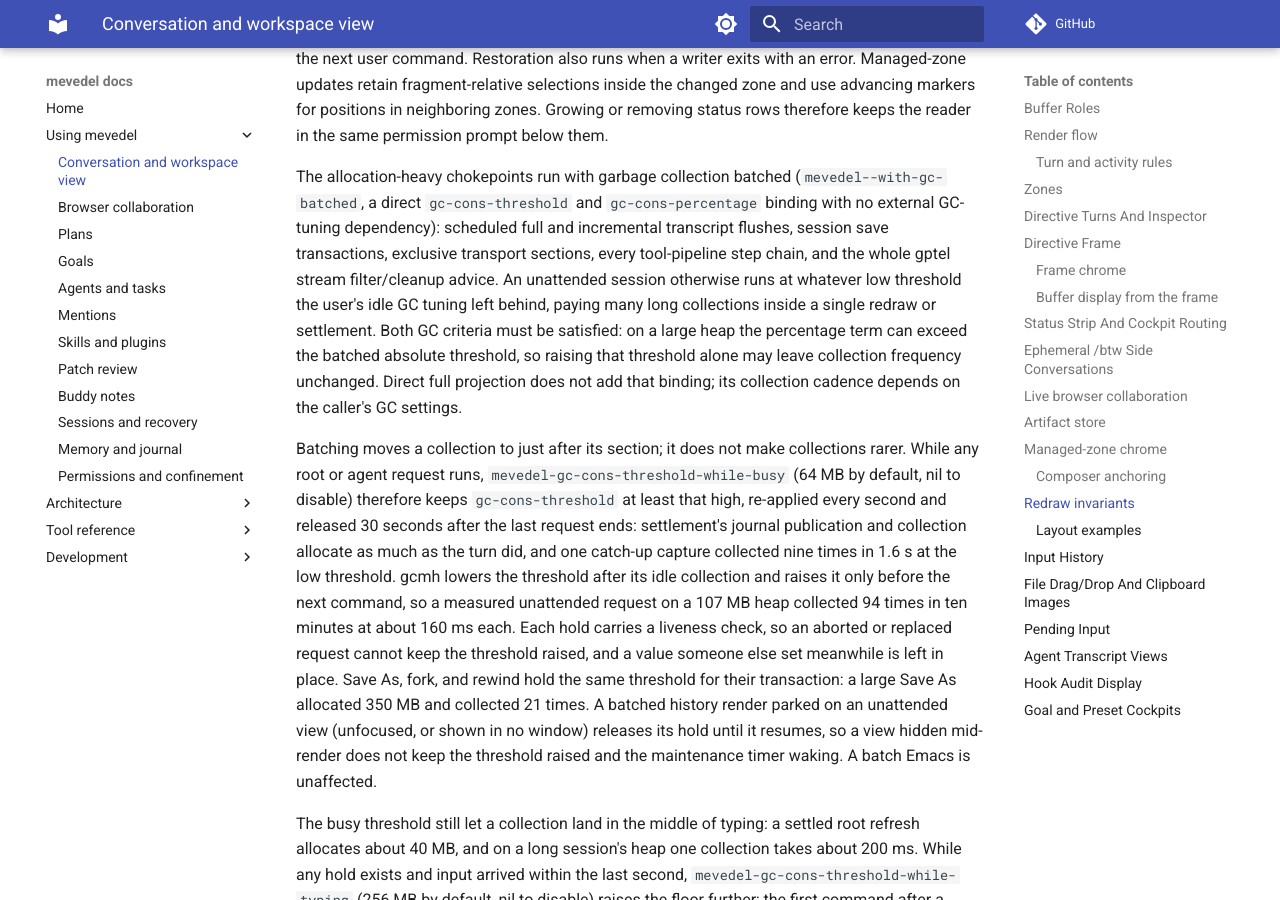
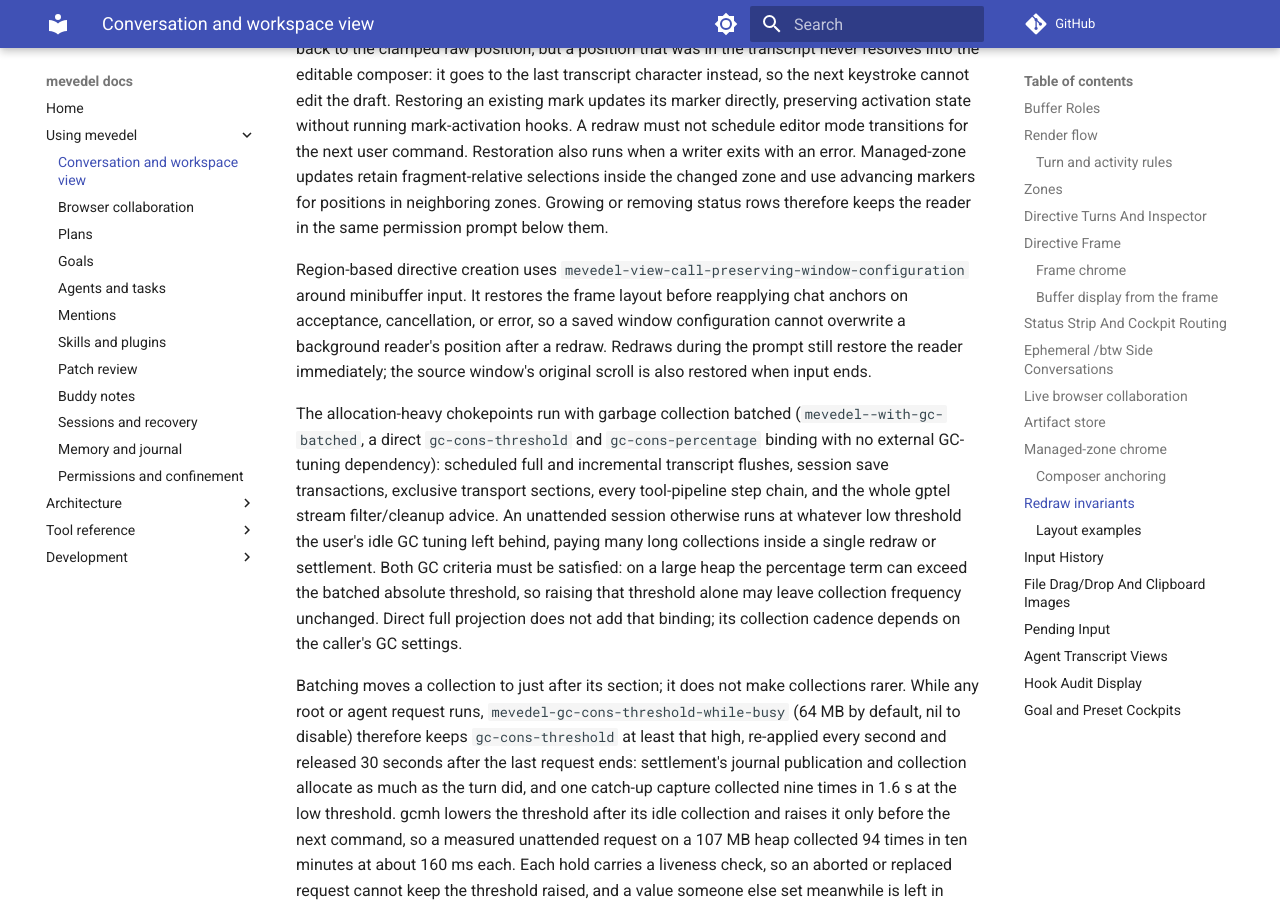
Before and after one commit to FrauH0lle/mevedel, an MkDocs documentation site: the page built from docs/view.md, in a window 1280 px wide and 900 px high, scrolled down 41937 px. Built offline with MkDocs 1.6.1 and Material for MkDocs 9.7.7, drawn with Linux system fonts in a browser that asks for light colours; comment, search, counter and statistics services are not loaded; some of the changed text lies outside the part shown.

Commit message:
fix(view): Preserve cursor across spinner and directive updates
Keep semantic reader restoration authoritative when progress text changes
or a directive prompt yields to a chat redraw. Raw saved markers and
window configurations otherwise overwrite correctly restored positions.

* mevedel-view-stream.el (mevedel-view--start-spinner,
mevedel-view--update-spinner): Leave point restoration to reconciliation
instead of an outer save-excursion.

* mevedel-overlays.el (mevedel--create-instruction): Use the semantic
window-configuration helper around region directive input. Autoload the
helper at the feature boundary.

* test/test-mevedel-view-stream.el
(mevedel-view-stream-spinner-reader-state): Cover progress start, update,
stop, selection preservation, and a second window's draft position.

* test/test-mevedel-view-directive-cursor.el
(mevedel-view-directive-cursor): Exercise real minibuffer acceptance,
cancellation, and error with concurrent redraw and source scrolling.

* docs/view.md: Document spinner and directive restoration guarantees.

Validate the isolated commit snapshot with warning-free compilation of
both changed modules and 799 ERT cases: 798 pass, one capability-dependent
fontification case skips, and none fail. Clean bytecode before testing.

```diff
--- a/docs/view.md
+++ b/docs/view.md
@@ -1034,6 +1034,11 @@
 later than the last page backward; unchanged or growing tails retain their
 reading position. Equal-length reflow alone does not trigger that fallback.
 
+Spinner start, update, and stop leave logical-position restoration to zone
+reconciliation. They do not restore raw saved markers over it: a selection
+inside the permanent progress rail survives status replacement, while a draft
+and its reading position in another window remain intact.
+
 Draft editing captures blank pixels before the first mutation of a command and
 repairs only new blank space after the complete command. Ordinary self-insertion
 without overwrite or auto-fill skips capture. Short plain deletions whose line
@@ -2024,6 +2029,14 @@
 markers for positions in neighboring zones. Growing or removing status rows
 therefore keeps the reader in the same permission prompt below them.
 
+Region-based directive creation uses
+`mevedel-view-call-preserving-window-configuration` around minibuffer input.
+It restores the frame layout before reapplying chat anchors on acceptance,
+cancellation, or error, so a saved window configuration cannot overwrite a
+background reader's position after a redraw. Redraws during the prompt still
+restore the reader immediately; the source window's original scroll is also
+restored when input ends.
+
 The allocation-heavy chokepoints run with garbage collection batched
 (`mevedel--with-gc-batched`, a direct `gc-cons-threshold` and
 `gc-cons-percentage` binding with no external GC-tuning dependency): scheduled
```
Also changed, not shown: 4 other files.
